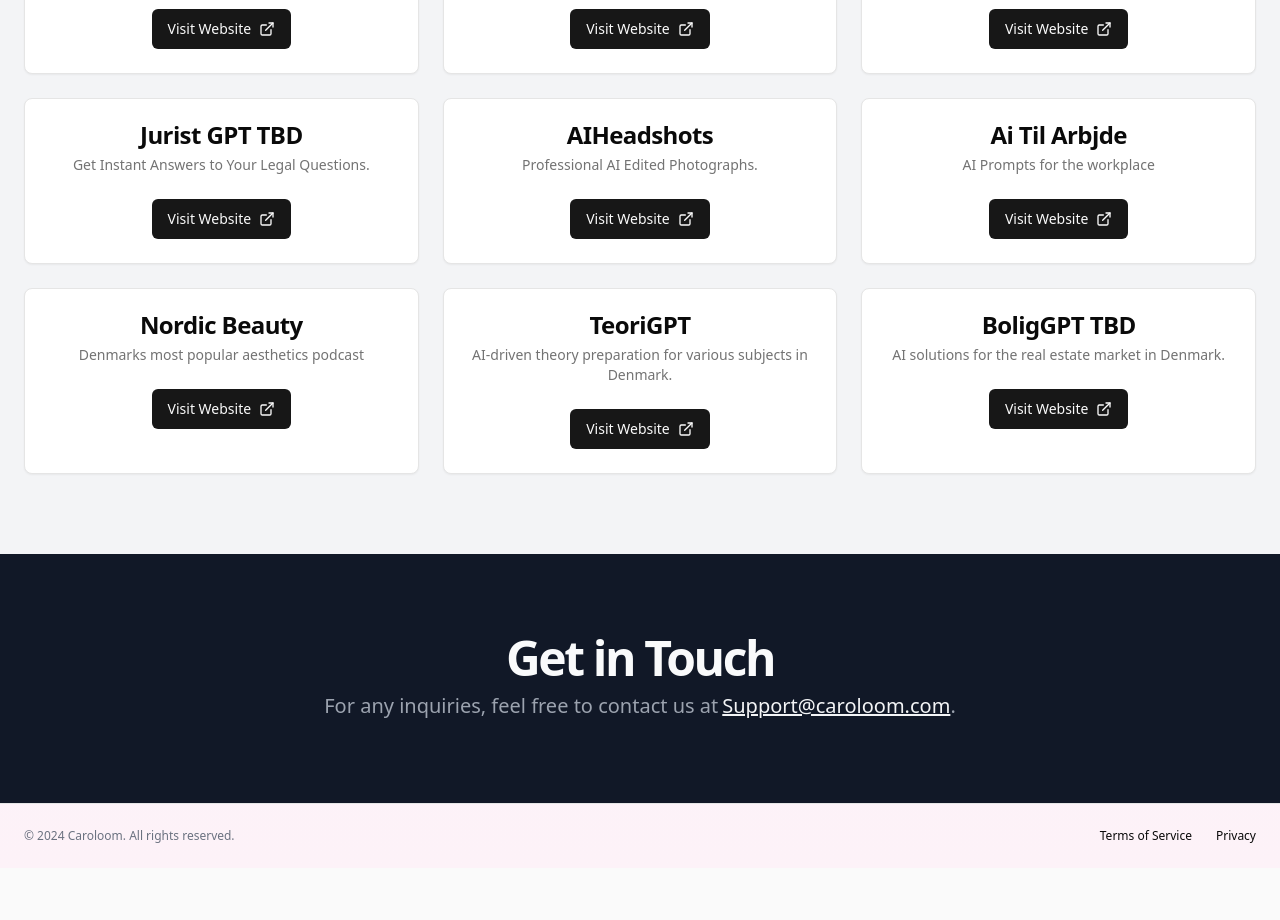
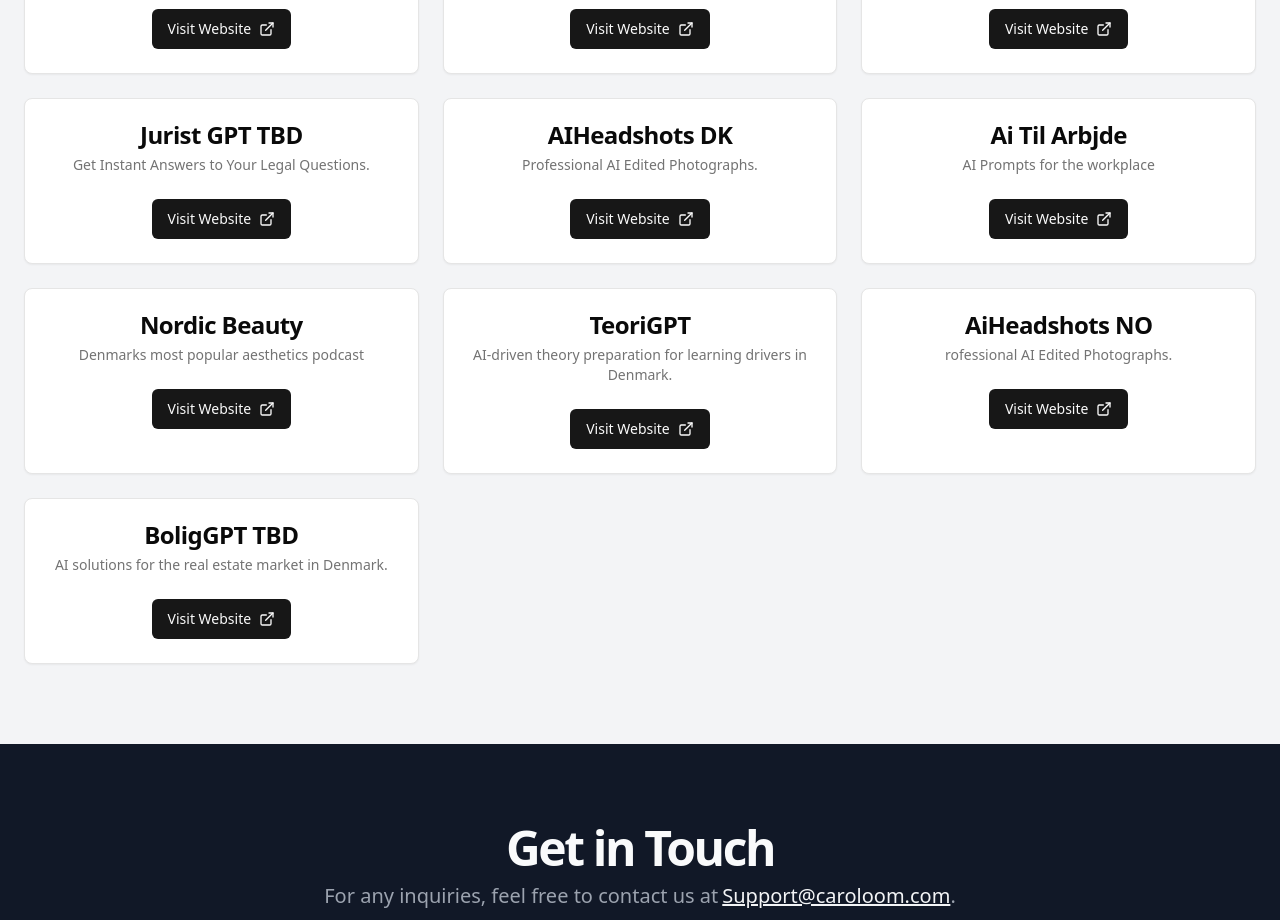
Before and after one commit to Teamfreya/caroloom, a Next.js app: page / in a window 1280 px wide. Shown: the part 1560-2480 px from the top of the page. Before the commit the page ends 2428 px from the top, so only its background shows below. Built offline with nearby package versions, Linux system fonts and the light colour scheme.

Commit message:
Update page.tsx

```diff
--- a/app/page.tsx
+++ b/app/page.tsx
@@ -152,7 +152,7 @@ function CaroloomLandingPageComponent() {
                 link="https://www.juristgpt.dk"
               />
               <PortfolioCard
-                title="AIHeadshots"
+                title="AIHeadshots DK"
                 description="Professional AI Edited Photographs."
                 link="https://www.aiheadshot.dk"
               />
@@ -168,8 +168,13 @@ function CaroloomLandingPageComponent() {
               />
               <PortfolioCard
                 title="TeoriGPT"
-                description="AI-driven theory preparation for various subjects in Denmark."
+                description="AI-driven theory preparation for learning drivers in Denmark."
                 link="https://www.teorigpt.dk"
+              />
+              <PortfolioCard
+                title="AiHeadshots NO"
+                description="rofessional AI Edited Photographs."
+                link="https://www.Aiheadshots.no"
               />
               <PortfolioCard
                 title="BoligGPT TBD"
```
